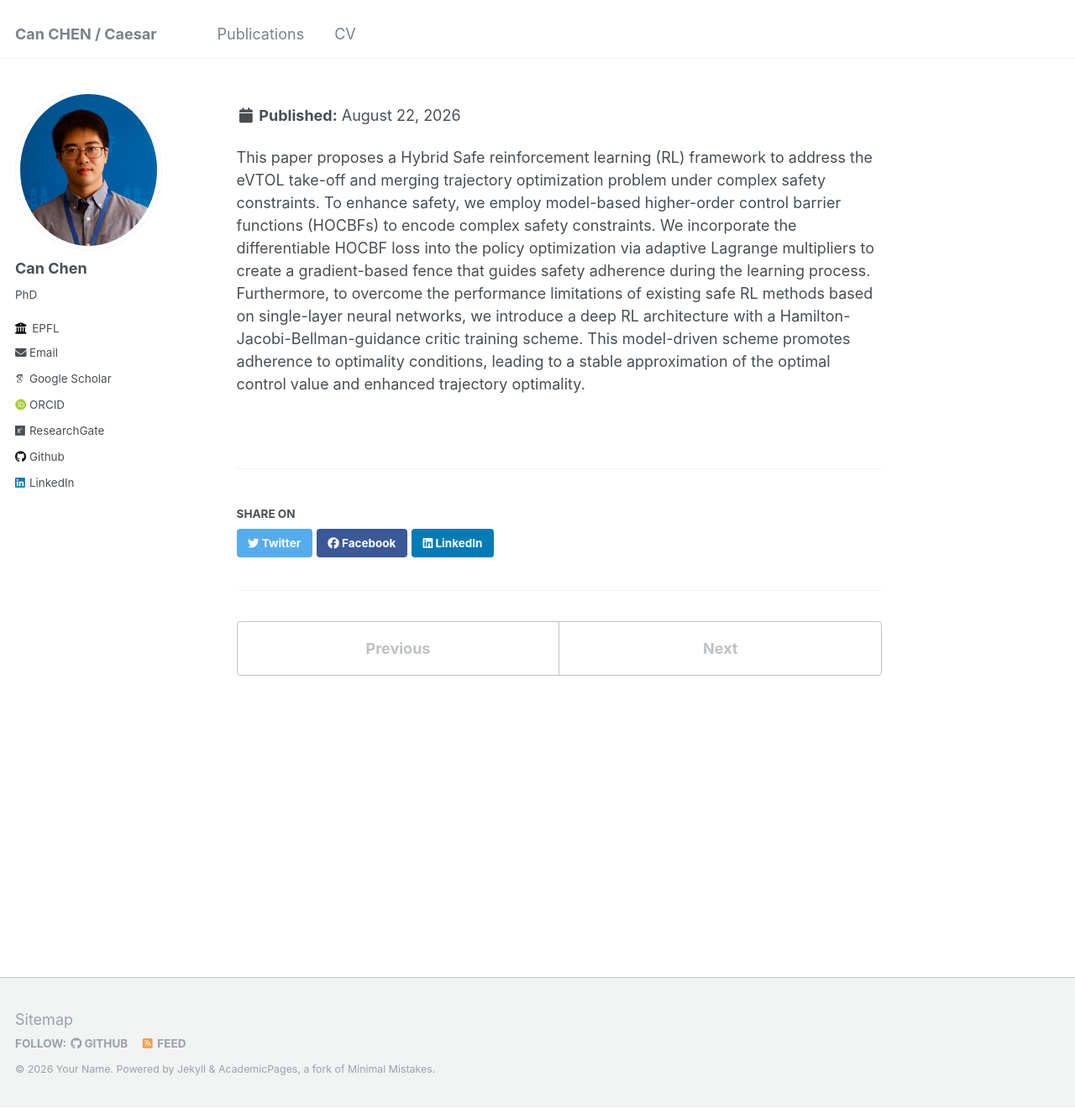
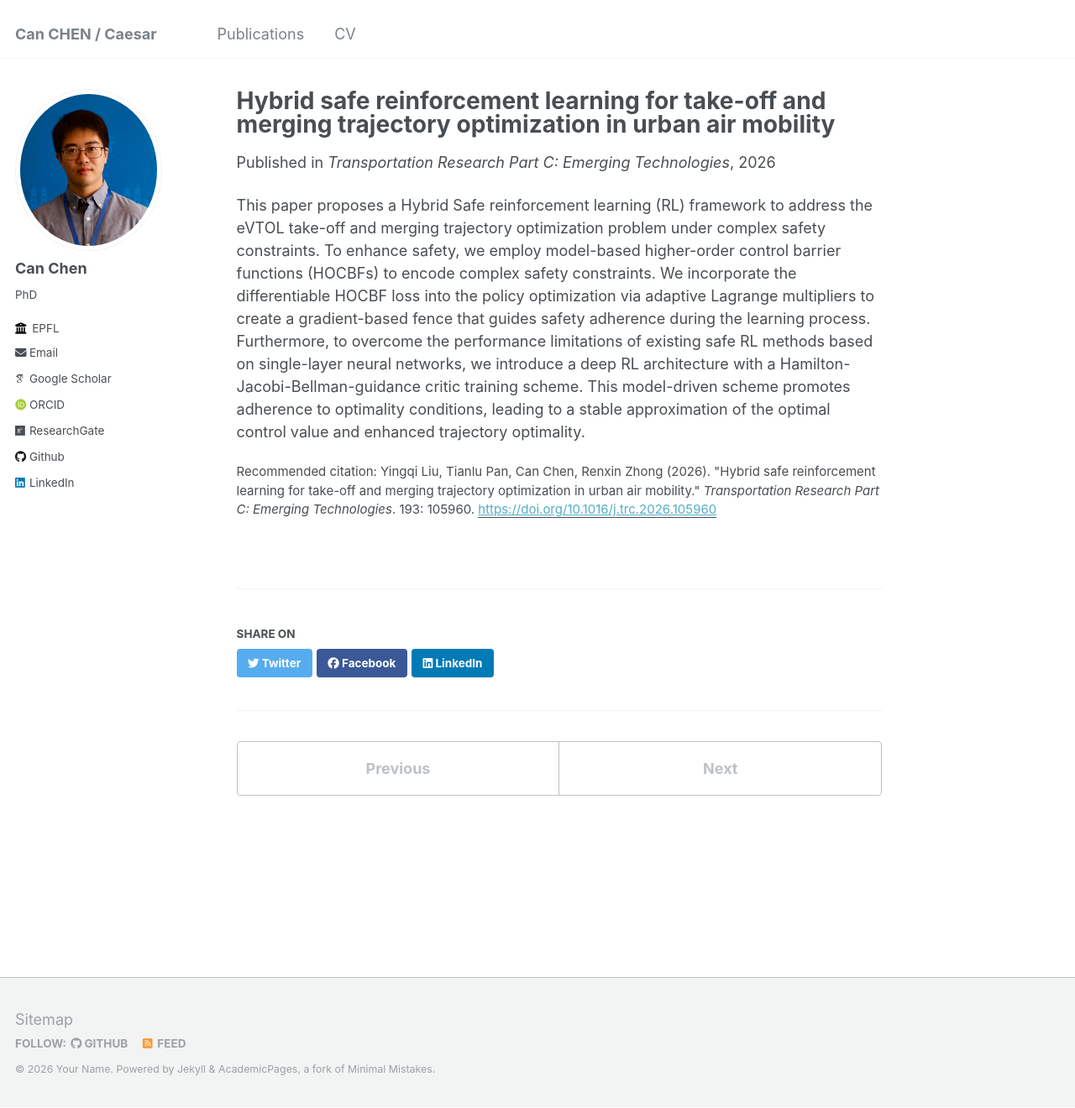
Before and after one commit to CanChen-Caesar/CanChen-Caesar.github.io, a Jekyll site: the page built from _publications/2026-08-13-TRC-liu2026hybrid.md, in a window 1280 px wide and 1320 px high. Shown: the whole window at 84% size. Built offline with Jekyll 4.4.1, drawn with Linux system fonts in a browser that asks for light colours; some web fonts are replaced; part of the change alters nothing that is shown.

Commit message:
Fix paper URL formatting in publication metadata

```diff
--- a/_publications/2026-08-13-TRC-liu2026hybrid.md
+++ b/_publications/2026-08-13-TRC-liu2026hybrid.md
@@ -5,7 +5,7 @@ permalink: /publication/2026-08-13-TRC-liu2026hybrid
 excerpt: 'This paper proposed a hybrid safe reinforcement learning for take-off and merging trajectory optimization in urban air mobility.'
 date: 2026-08-13
 venue: 'Transportation Research Part C: Emerging Technologies'
-paperurl: [10.1016/j.trc.2026.105960](https://doi.org/10.1016/j.trc.2026.105960)
+paperurl: 'https://doi.org/10.1016/j.trc.2026.105960'
 citation: 'Yingqi Liu, Tianlu Pan, Can Chen, Renxin Zhong (2026). &quot;Hybrid safe reinforcement learning for take-off and merging trajectory optimization in urban air mobility.&quot; <i>Transportation Research Part C: Emerging Technologies</i>. 193: 105960.'
 ---
 
```
